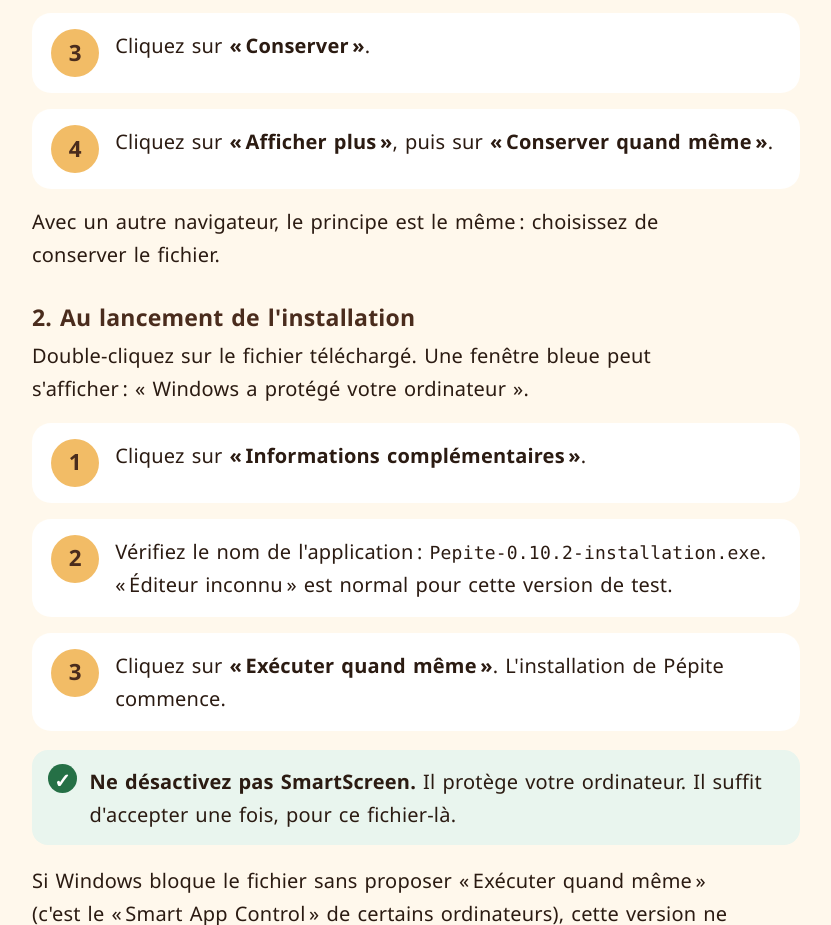
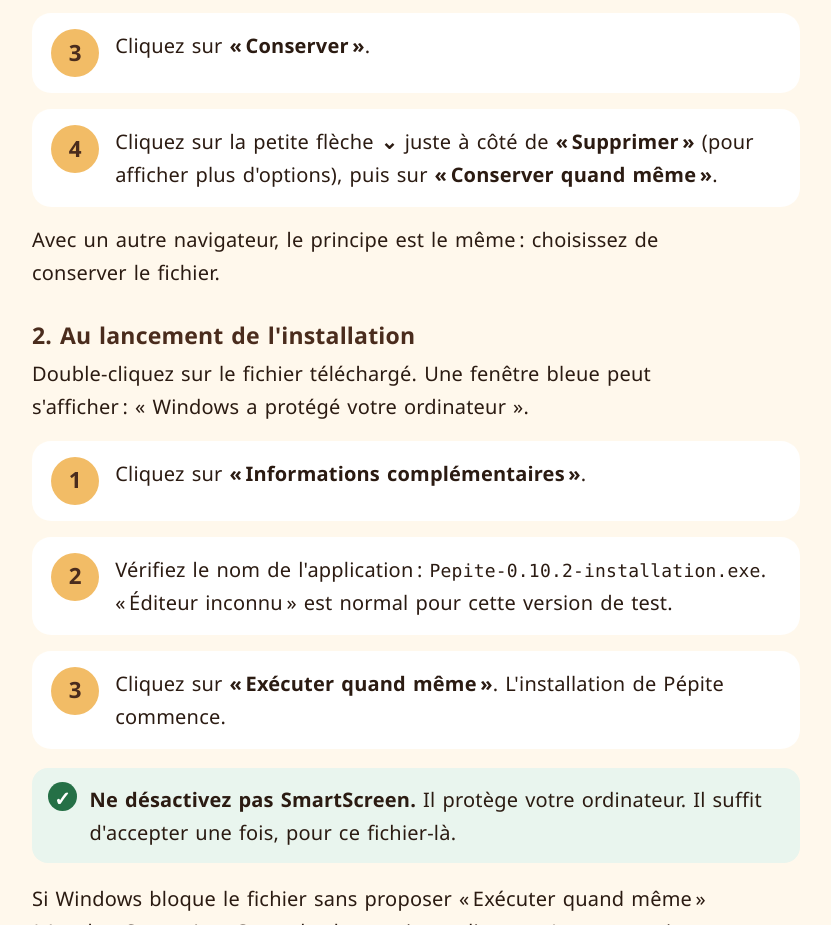
Before and after one commit to pepite-labs/pepite, a plain HTML site: page site/beta/index.html in a window 1280 px wide. Shown: the part 1660-2585 px from the top of the page, without its empty margins (224-1055 px from the left). Drawn offline with Linux system fonts and the light colour scheme; files that its build step writes are made by us from their sources; files whose address does not match are found by name; a web font is replaced by a local one.

Commit message:
Page des testeurs : étape Edge, la petite flèche à côté de « Supprimer », puis « Conserver quand même »
Co-Authored-By: Claude Opus 5.5 <noreply@anthropic.com>

```diff
--- a/site/beta/index.html
+++ b/site/beta/index.html
@@ -56,7 +56,7 @@
   <li><p>Appuyez sur <kbd>Ctrl</kbd> + <kbd>J</kbd>&#8239;: la liste des téléchargements s'ouvre.</p></li>
   <li><p>À côté du fichier, cliquez sur <b>«&#8239;…&#8239;»</b> (plus d'actions).</p></li>
   <li><p>Cliquez sur <b>«&#8239;Conserver&#8239;»</b>.</p></li>
-  <li><p>Cliquez sur <b>«&#8239;Afficher plus&#8239;»</b>, puis sur <b>«&#8239;Conserver quand même&#8239;»</b>.</p></li>
+  <li><p>Cliquez sur la petite flèche <b>⌄</b> juste à côté de <b>«&#8239;Supprimer&#8239;»</b> (pour afficher plus d'options), puis sur <b>«&#8239;Conserver quand même&#8239;»</b>.</p></li>
 </ol>
 <p>Avec un autre navigateur, le principe est le même&#8239;: choisissez de conserver le fichier.</p>
 
```
